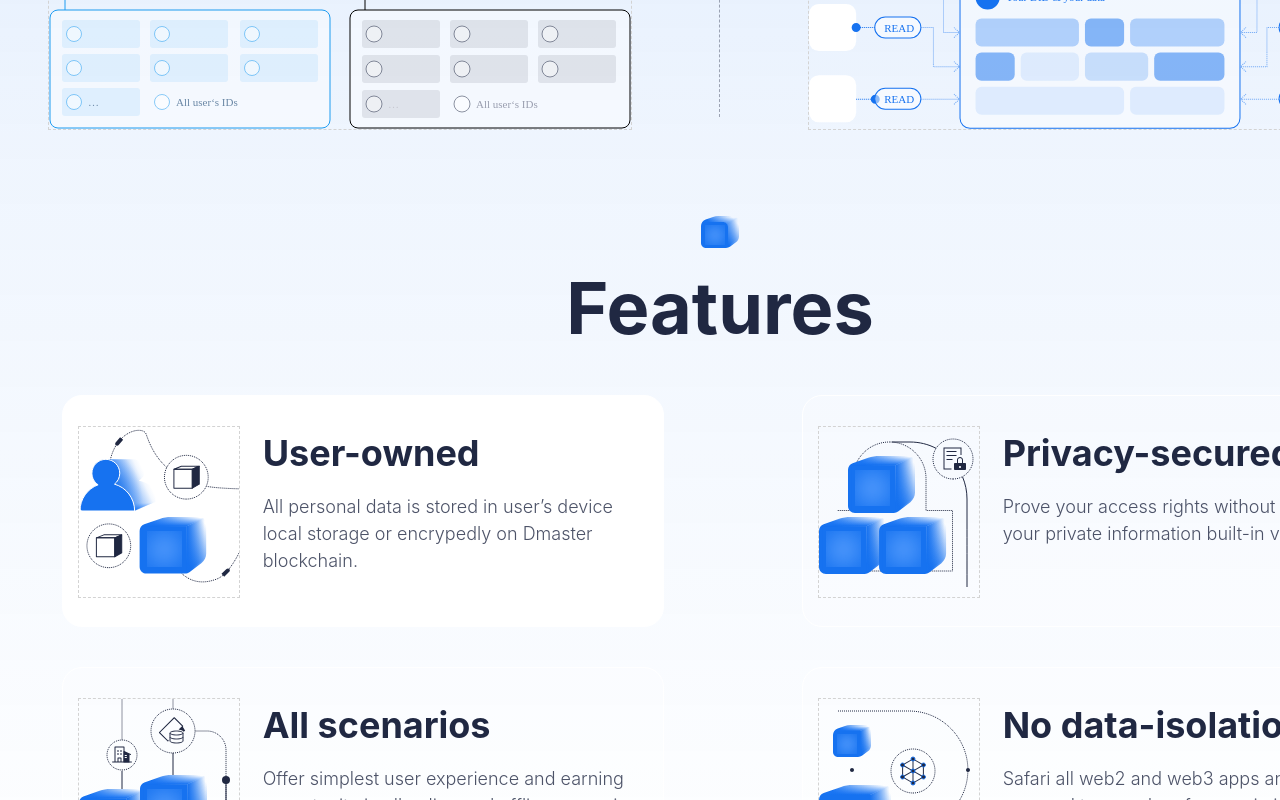
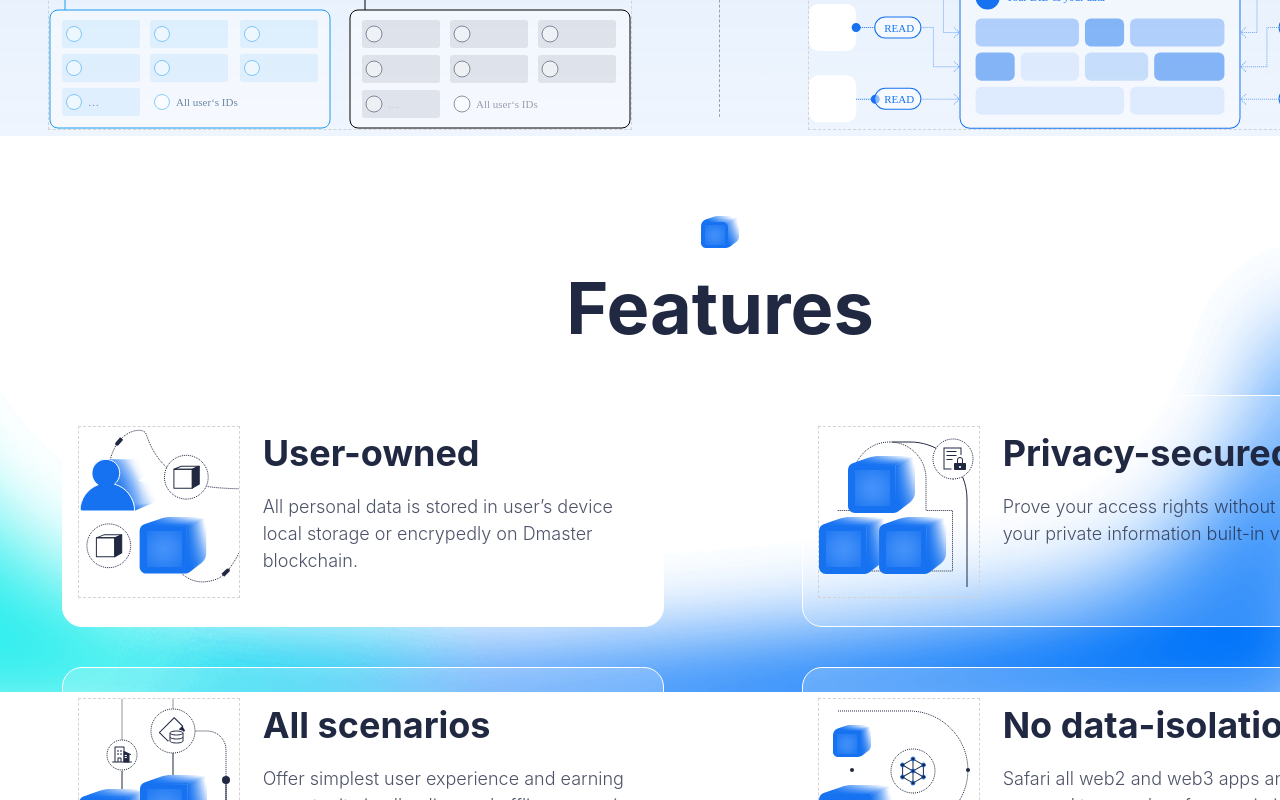
Before and after one commit to lyswifter/dmaster-home, a Vue app: page / in a window 1280 px wide. Shown: the part 1580-2380 px from the top of the page. Built offline with nearby package versions, Linux system fonts and the light colour scheme.

Commit message:
fix features bg

```diff
--- a/src/components/Home.vue
+++ b/src/components/Home.vue
@@ -41,6 +41,13 @@ export default defineComponent({
         })
     },
     methods: {
+        reloadPage() {
+            location.reload()
+            window.scrollTo({
+                top: 0,
+                behavior: 'smooth'
+            })
+        },
         handleSelect(key: string, keyPath: string[]) {
             console.log(key, keyPath)
         },
@@ -67,9 +74,11 @@ export default defineComponent({
             <el-header class="dm-header" :class="{ headerscroll: isScroll }" id="topAnchor">
                 <el-row class="dm-row">
                     <el-col :span="3">
-                        <div class="logoview">
+                        <a href="javascript:void(0)" @click="reloadPage">
+                            <div class="logoview">
                             <img src="../assets/img/logo_Dmaster.svg" alt="">
                         </div>
+                        </a>
                     </el-col>
 
                     <el-col :span="18">
@@ -610,6 +619,9 @@ export default defineComponent({
 .feature-view {
     height: 820px;
     background: linear-gradient(180deg, rgba(22, 114, 240, 0.07) 0%, rgba(22, 114, 240, 0) 100%);
+    background-image: url(../assets/img/featuresbg.png);
+    background-repeat: no-repeat;
+    background-size: contain;
 }
 
 .feature-content {
```
Also changed, not shown: src/assets/img/featuresbg.png (added).
